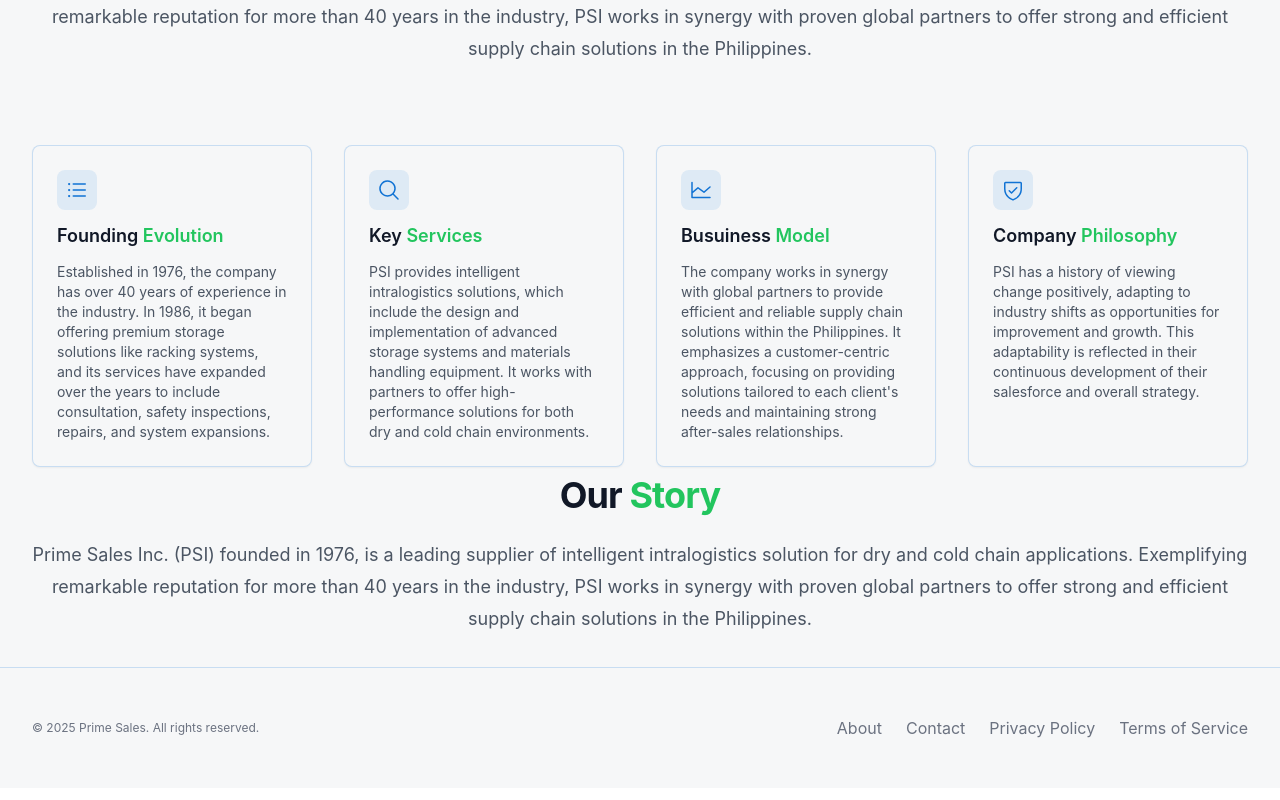
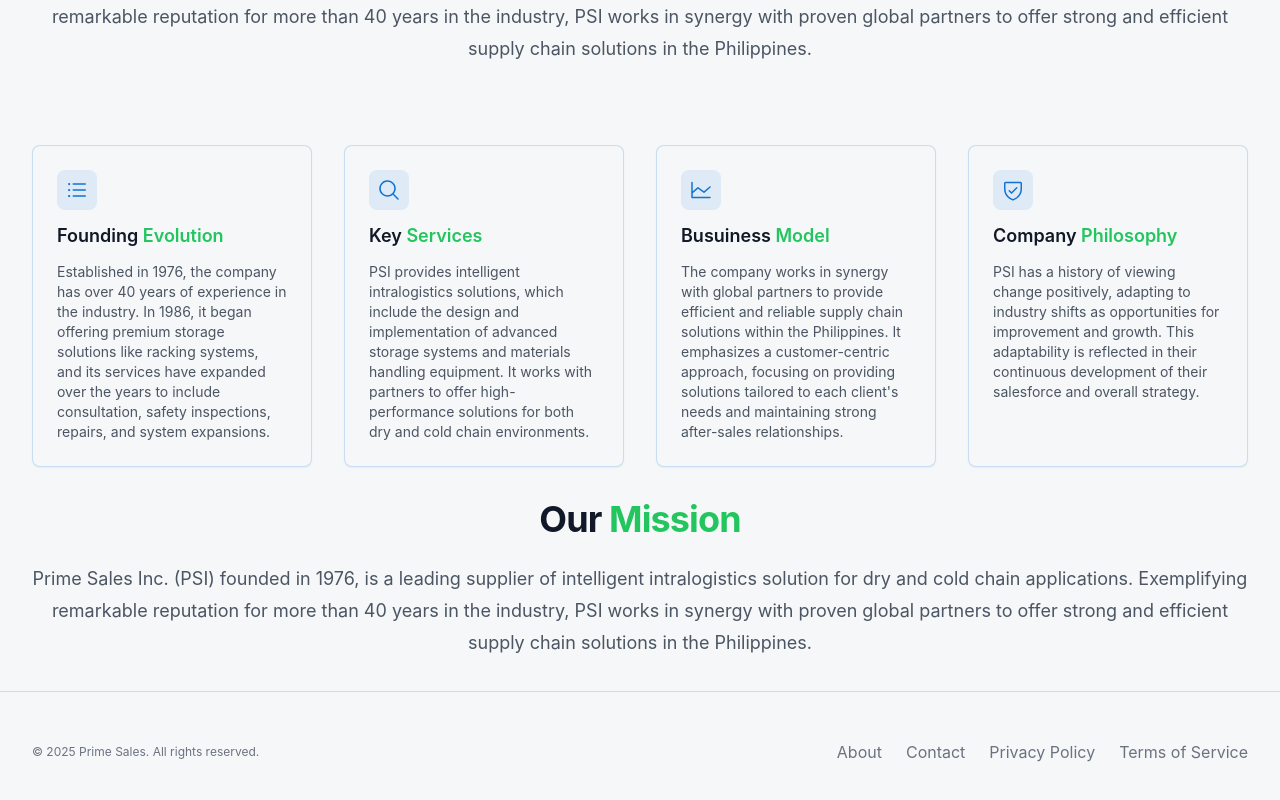
Before and after one commit to Allen-pogi/asset-monitoring-client, a React (Create React App) app: page /main in a window 1280 px wide. Shown: the part 663-1463 px from the top of the page. Built offline with nearby package versions, Linux system fonts and the light colour scheme.

Commit message:
Update HomePage.jsx

```diff
--- a/src/website pages/HomePage.jsx
+++ b/src/website pages/HomePage.jsx
@@ -275,21 +275,23 @@
                 </p>
               </div>
             </div>
+            <div>
               <div className="text-center">
                 {/* <h2 className="text-base font-serif  font-semibold leading-relaxed text-white">
                 All about <span className="text-green-500">Prime Sales</span>
               </h2> */}
-              <p className="mt-2 text-3xl font-bold tracking-tight text-gray-900 dark:text-white sm:text-4xl">
-                Our <span className="text-green-500">Story</span>
+                <p className="mt-8 text-3xl font-bold tracking-tight text-gray-900 dark:text-white sm:text-4xl">
+                  Our <span className="text-green-500">Mission</span>
                 </p>
                 <p className="mt-6 text-lg leading-8 text-gray-600 dark:text-gray-400">
-                Prime Sales Inc. (PSI) founded in 1976, is a leading supplier of
-                intelligent intralogistics solution for dry and cold chain
+                  Prime Sales Inc. (PSI) founded in 1976, is a leading supplier
+                  of intelligent intralogistics solution for dry and cold chain
                   applications. Exemplifying remarkable reputation for more than
                   40 years in the industry, PSI works in synergy with proven
                   global partners to offer strong and efficient supply chain
                   solutions in the Philippines.
                 </p>
+              </div>
             </div>
           </div>
         </div>
```
Lines whose indentation alone changed are shown as unchanged.
